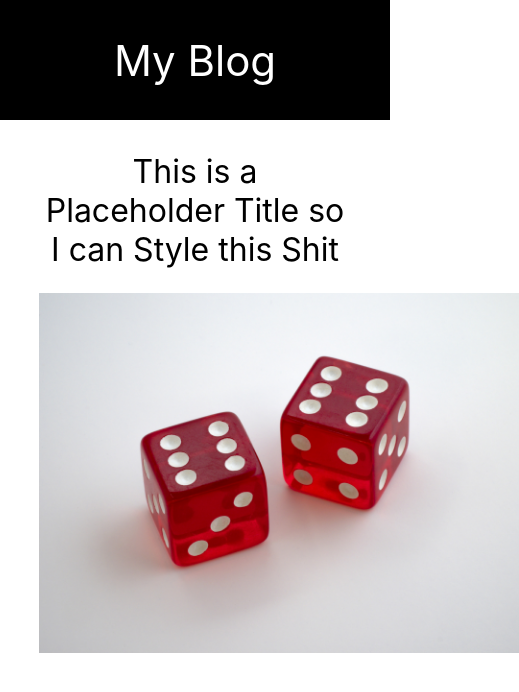
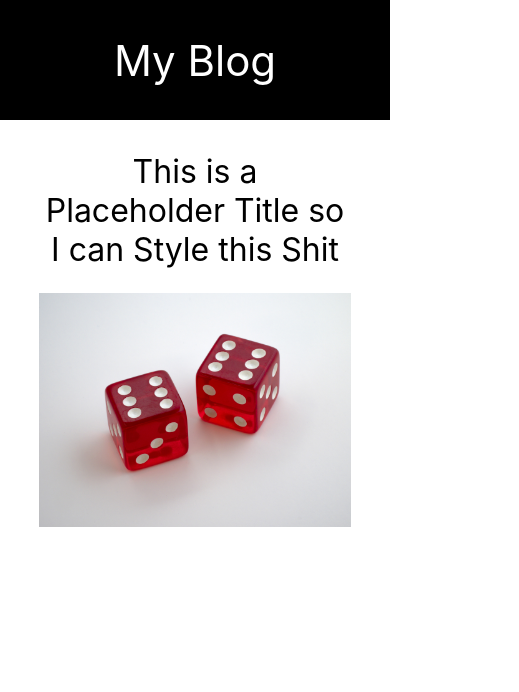
Before and after one commit to jake-basten/blog-client, a React (Create React App) app: page / in a window 390 px wide. Shown: the top 692 px of the page, 519 px wide, since content can reach past the window. Built offline with nearby package versions, Linux system fonts and the light colour scheme; no server answers.

Commit message:
improved mobile styling

```diff
--- a/src/components/App.jsx
+++ b/src/components/App.jsx
@@ -6,6 +6,7 @@ import styled from 'styled-components';
 
 const StyledApp = styled.div`
   text-align: center;
+  width: 100%;
 `;
 
 const App = () => {
--- a/src/components/Blog.jsx
+++ b/src/components/Blog.jsx
@@ -19,6 +19,10 @@ const StyledBlog = styled.div`
       display: block;
       margin: auto;
       width: 480px;
+
+      @media only screen and (max-width: 600px) {
+        width: 100%;
+      }
     }
   }
 `;
```
